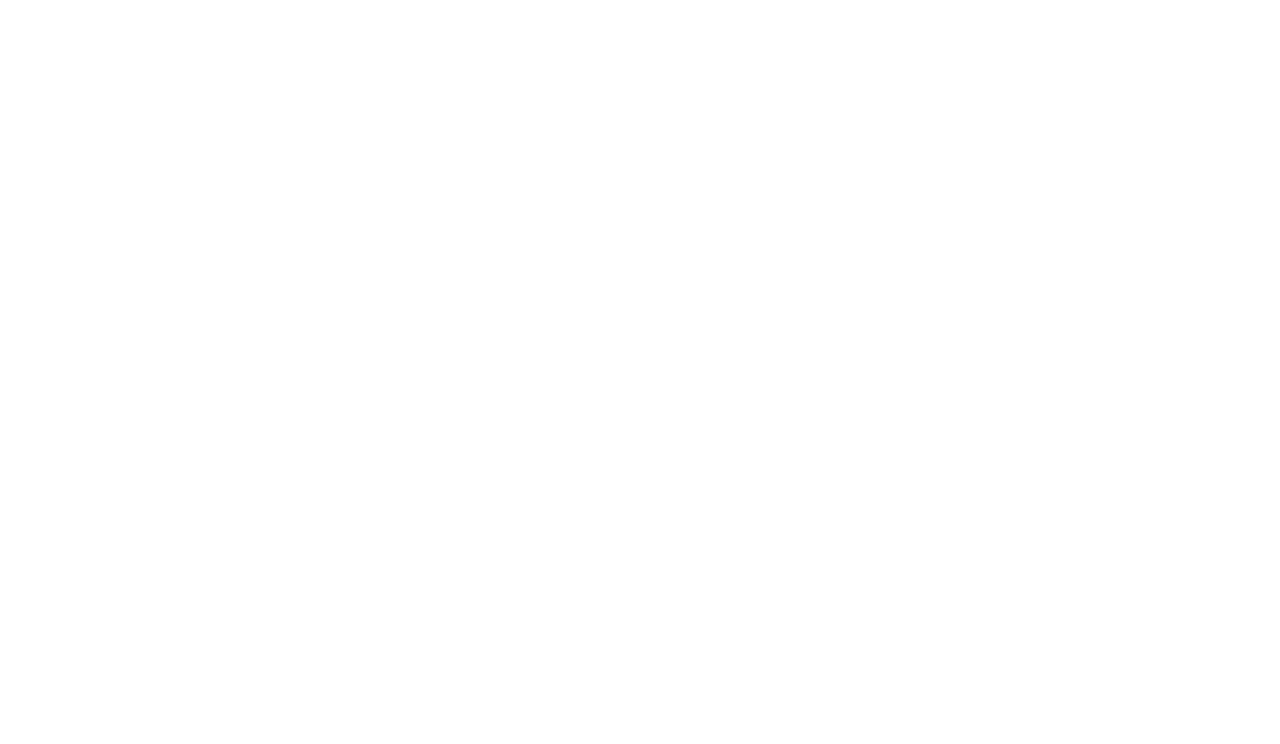
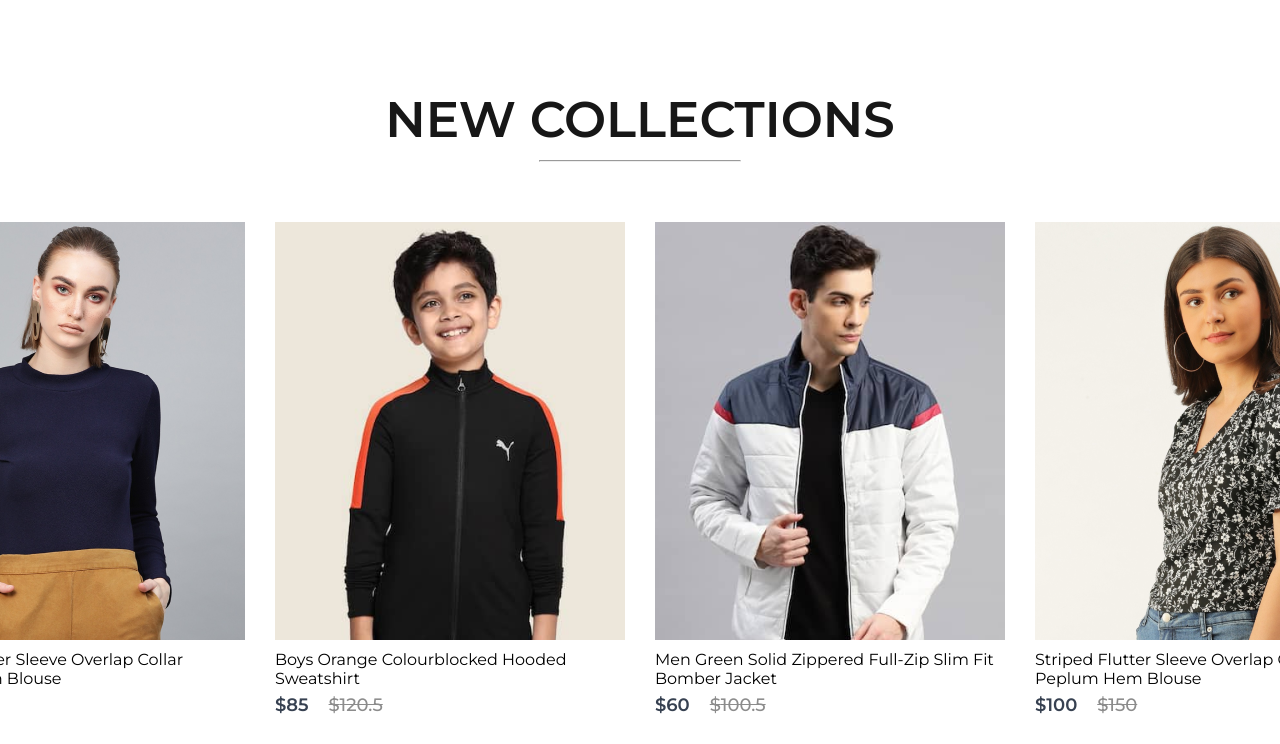
Before and after one commit to chandan9pandey/TrendDaze, a React (Vite) app in the folder frontend/: page / in a window 1280 px wide. Shown: the part 2158-2902 px from the top of the page. Before the commit the page ends 2247 px from the top, so only its background shows below. Built offline with nearby package versions, Linux system fonts and the light colour scheme.

Commit message:
completed new-collections component

```diff
--- /dev/null
+++ b/frontend/src/Components/NewCollections/NewCollections.css
@@ -0,0 +1,24 @@
+.new-collections {
+	display: flex;
+	flex-direction: column;
+	align-items: center;
+	gap: 10px;
+	height: 90vh;
+}
+.new-collections h1 {
+	color: #171717;
+	font-size: 50px;
+	font-weight: 600;
+}
+.new-collections hr {
+	width: 200px;
+	height: 6px;
+	border-radius: 10px;
+	background-color: #252525;
+}
+.collections {
+	display: grid;
+	grid-template-columns: 1fr 1fr 1fr 1fr;
+	margin-top: 50px;
+	gap: 30px;
+}
--- /dev/null
+++ b/frontend/src/Components/NewCollections/NewCollections.jsx
@@ -0,0 +1,28 @@
+import React from "react";
+import "./NewCollections.css";
+import Item from "../Item/Item";
+import new_collections from "../Assets/new_collections";
+const NewCollections = () => {
+	return (
+		<div className="new-collections">
+			<h1>NEW COLLECTIONS</h1>
+			<hr />
+			<div className="collections">
+				{new_collections.map((item, i) => {
+					return (
+						<Item
+							key={i}
+							id={item.id}
+							name={item.name}
+							image={item.image}
+							new_price={item.new_price}
+							old_price={item.old_price}
+						/>
+					);
+				})}
+			</div>
+		</div>
+	);
+};
+
+export default NewCollections;
--- a/frontend/src/Pages/Shop.jsx
+++ b/frontend/src/Pages/Shop.jsx
@@ -2,6 +2,7 @@
 import Hero from "../Components/Hero/Hero";
 import Popular from "../Components/Popular/Popular";
 import Offers from "../Components/Offers/Offers";
+import NewCollections from "../Components/NewCollections/NewCollections";
 
 const Shop = () => {
 	return (
@@ -9,6 +10,7 @@
 			<Hero />
 			<Popular />
 			<Offers />
+			<NewCollections />
 		</div>
 	);
 };
```
